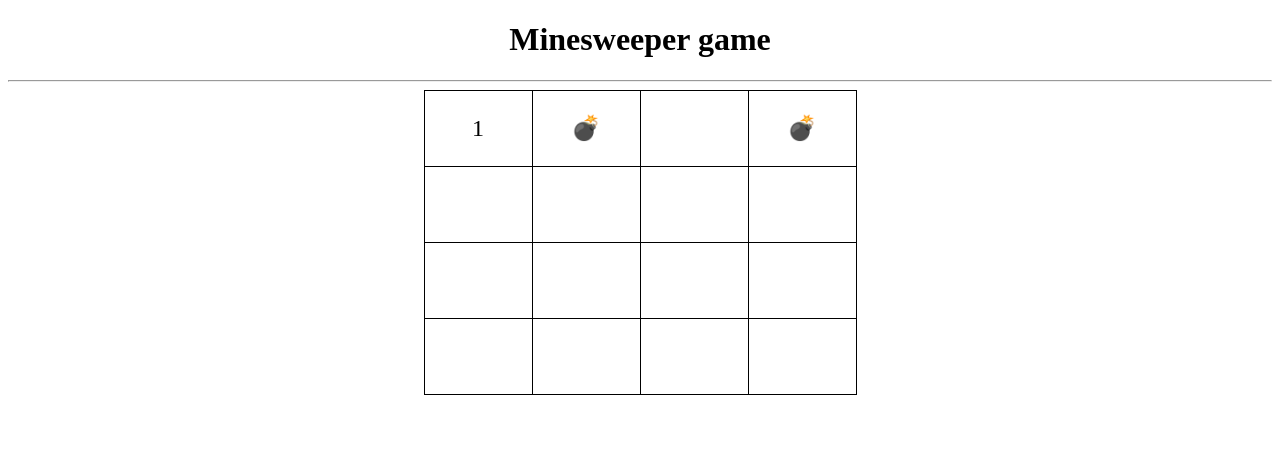
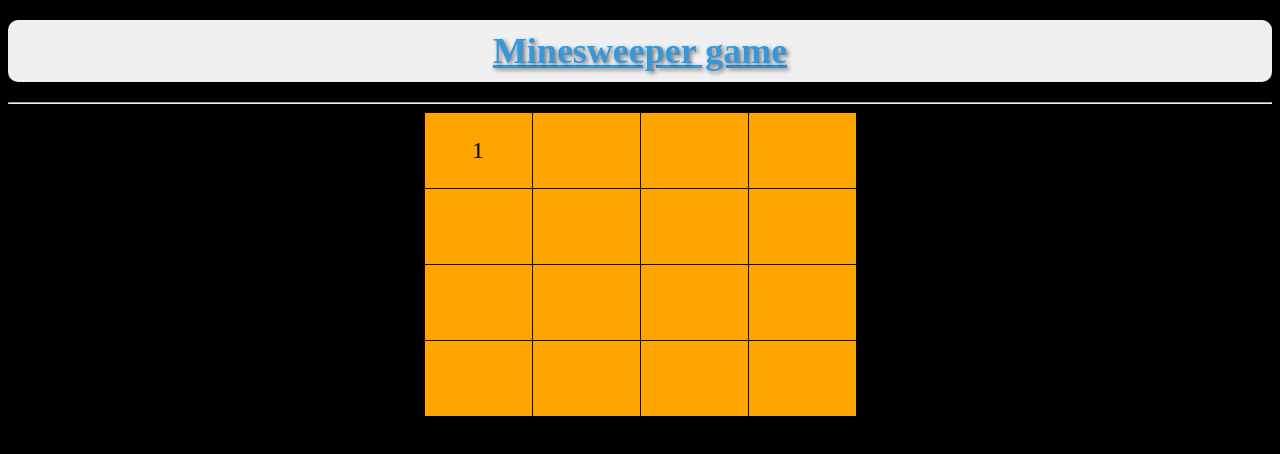
Before and after one commit to NaveDavid19/Sprint-1-MineSweeper, a plain HTML site: page index.html in a window 1280 px wide. Both pictures are taken after a click on the element 478 px from the left and 128 px from the top of the page. Drawn offline with Linux system fonts and the light colour scheme.

Commit message:
8/11/2023 21:00

```diff
--- a/css/main.css
+++ b/css/main.css
@@ -1,5 +1,18 @@
+body {
+    background-color: black;
+}
+
 h1 {
     text-align: center;
+    font-size: 36px;
+    margin-top: 20px;
+    margin-bottom: 20px;
+    text-decoration: underline;
+    color: #3498db;
+    background-color: #f0f0f0;
+    padding: 10px;
+    border-radius: 10px;
+    text-shadow: 2px 2px 4px rgba(0, 0, 0, 0.5);
 }
 
 table {
@@ -8,6 +21,7 @@ table {
     border: 1px solid black;
     border-collapse: collapse;
     font-size: 24px;
+    background-color: orange;
 }
 
 td {
@@ -16,3 +30,9 @@ td {
     border: 1px solid black;
     cursor: pointer;
 }
+
+
+.hide {
+    overflow: hidden;
+    text-indent: 100%;
+}
--- a/js/main.js
+++ b/js/main.js
@@ -2,6 +2,16 @@
 
 var gBoard
 const MINE = '💣'
+const FLAG = '🚩'
+
+
+
+document.addEventListener(`contextmenu`, (event) => {
+    event.preventDefault();
+});
+
+
+
 
 function onInIt() {
     gBoard = creatBoard(4, 4)
@@ -31,9 +41,9 @@ function renderBoard(board) {
         strHtml += `<tr>`
         for (var j = 0; j < board.length; j++) {
             if (board[i][j] !== MINE) {
-                strHtml += `<td data-i="${i}" data-j="${j}" onclick="onCellClick(this,${i},${j})"></td>`
+                strHtml += `<td class="empty" data-i="${i}" data-j="${j}" onclick="onCellClick(this)"></td>`
             } else {
-                strHtml += `<td onclick="onCellClick(this)">${MINE}</td>`
+                strHtml += `<td class="hide" onclick="onCellClick(this)">${MINE}</td>`
             }
 
         }
@@ -43,23 +53,30 @@ function renderBoard(board) {
 }
 function setMinesNegsCount(rowIdx, colIdx) {
     var count = 0
+
+    rowIdx = +rowIdx
+    colIdx = +colIdx
     for (var i = rowIdx - 1; i <= rowIdx + 1; i++) {
         if (i < 0 || i >= gBoard.length) continue
         for (var j = colIdx - 1; j <= colIdx + 1; j++) {
             if (i === rowIdx && j === colIdx) continue
             if (j < 0 || j >= gBoard[0].length) continue
-            if (gBoard[i][j] === MINE) count++
+            var currCell = gBoard[i][j]
+            if (currCell === MINE) count++
         }
     }
     return count
 }
 
-function onCellClick(elcell) {
 
-    if (elcell.innerText !== MINE) {
-        var i = elcell.dataset.i
-        var j = elcell.dataset.j
-        elcell.innerText = setMinesNegsCount(i, j)
+function onCellClick(elCell) {
+    if (elCell.innerText !== MINE) {
+        var i = elCell.dataset.i
+        var j = elCell.dataset.j
+        elCell.innerText = setMinesNegsCount(i, j)
+    }
+    else {
+        elCell.classList.toggle('hide')
     }
 }
 
@@ -69,7 +86,8 @@ function randomMineLocation(gBoard, numOfBombs) {
     while (minecounter < numOfBombs) {
         var randRowIdx = getRandomInt(0, gBoard.length)
         var randColIdx = getRandomInt(0, gBoard.length)
-        if (gBoard[randRowIdx][randColIdx] !== MINE) {
+        var currCell = gBoard[randRowIdx][randColIdx]
+        if (currCell !== MINE) {
             gBoard[randRowIdx][randColIdx] = MINE
             minecounter++
         }
```
